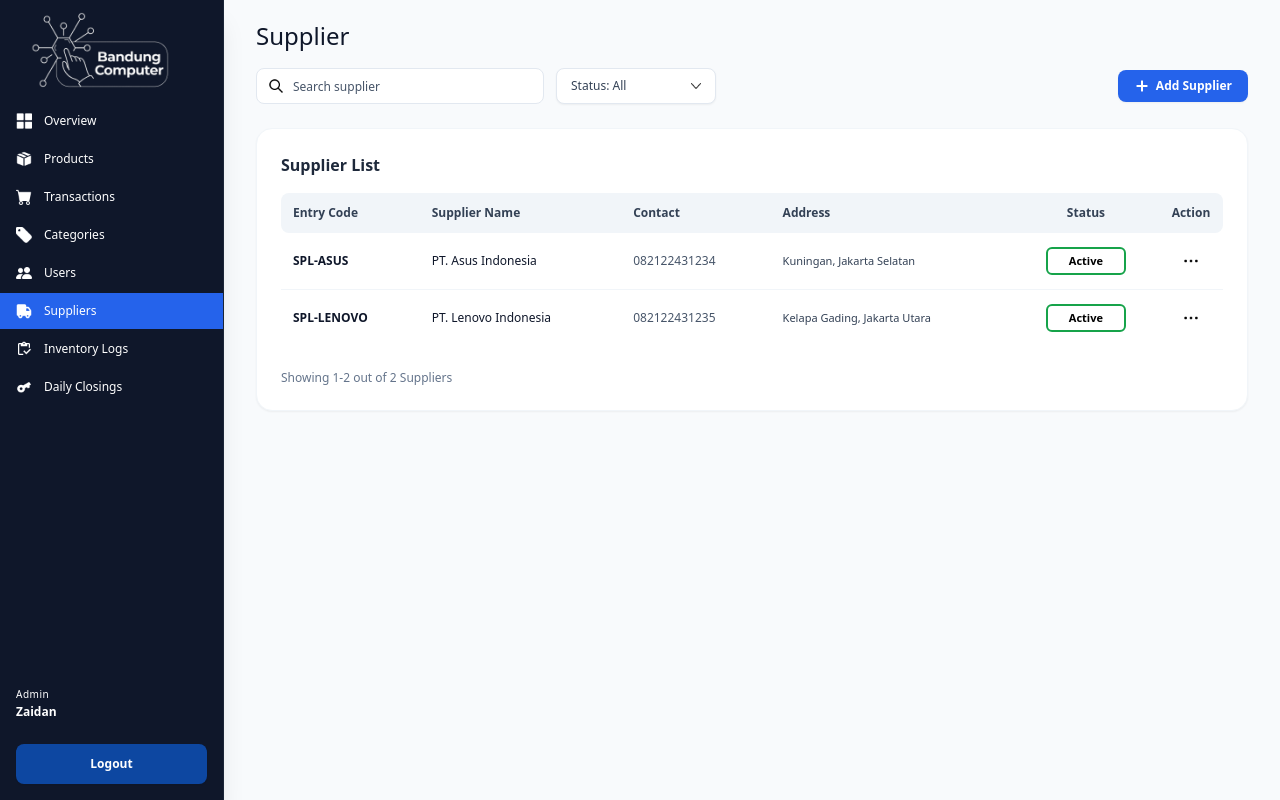
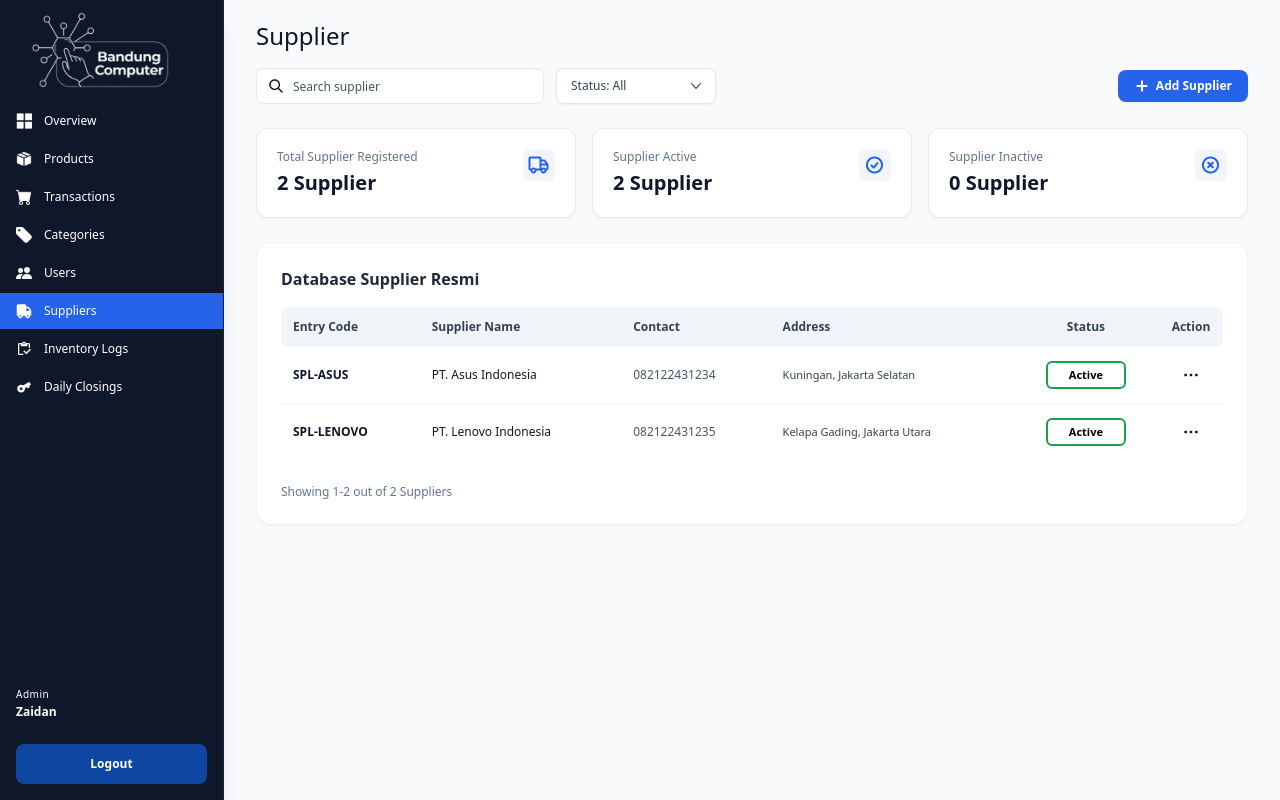
Before and after one commit to HexonidProductions/Kelompok3_BandungComputer, a Laravel app: page /suppliers in a window 1280 px wide. Run offline with Laravel 12, Linux system fonts and the light colour scheme; a user stored in the database is signed in; data comes from the database, SQL or seed files in the repository; style sheets or scripts are compiled from the project's sources; some libraries are stand-ins or nearby versions.

Commit message:
Apdet 3 card statistika di page Supplier dan Inventory Logs, sisa page Daily Closing

```diff
--- a/app/Http/Controllers/SupplierController.php
+++ b/app/Http/Controllers/SupplierController.php
@@ -14,6 +14,11 @@ class SupplierController extends Controller
     {
         $search = $request->input('search');
         $status = $request->input('status'); // Menerima filter status dari dropdown UI
+
+        // Data untuk 3 Card Statistik Real-Time Suppliers
+        $totalSuppliers = StockEntry::count();
+        $supplierActive = StockEntry::where('status', 'Active')->count();
+        $supplierInactive = StockEntry::where('status', 'Not Active')->count();
 
         // Variabel diubah dari $stockentry menjadi $suppliers
         $suppliers = StockEntry::when($search, function ($query, $search) {
@@ -33,8 +38,13 @@ class SupplierController extends Controller
             ->paginate(10)
             ->withQueryString();
 
-        // Mengirim variabel ke view (pastikan view menyesuaikan, atau gunakan compact('suppliers'))
-        return view('dashboard.suppliers.index', compact('suppliers'));
+        // Mengirim variabel beserta data statistik ke view
+        return view('dashboard.suppliers.index', compact(
+            'suppliers',
+            'totalSuppliers',
+            'supplierActive',
+            'supplierInactive'
+        ));
     }
 
     /**
--- a/resources/views/dashboard/suppliers/index.blade.php
+++ b/resources/views/dashboard/suppliers/index.blade.php
@@ -95,7 +95,7 @@
                 </div>
             </div>
 
-            <!-- Add Supplier Button (Tinggi h-9 agar sejajar sempurna) -->
+            <!-- Add Supplier Button -->
             <button type="button"
                 @click="createOpen = true"
                 class="inline-flex items-center gap-1.5 bg-blue-600 hover:bg-blue-700 text-white text-xs font-semibold px-4 py-2 rounded-lg shadow-sm transition-all cursor-pointer">
@@ -104,10 +104,46 @@
         </div>
     </div>
 
+    <!-- 3 Statistic Cards (Sesuai Desain UI/UX Suppliers) -->
+    <div style="display: grid; grid-template-columns: repeat(3, minmax(0, 1fr)); gap: 1rem;">
+        <!-- Card 1: Total Supplier Registered -->
+        <div class="bg-white rounded-xl p-5 shadow-sm border border-slate-200/80 flex justify-between items-start">
+            <div>
+                <p class="text-xs text-slate-500 font-medium mb-1">Total Supplier Registered</p>
+                <h3 class="text-xl font-bold text-slate-900">{{ $totalSuppliers ?? 0 }} Supplier</h3>
+            </div>
+            <div class="w-8 h-8 flex items-center justify-center rounded-lg bg-slate-100 shrink-0 ">
+                <img src="{{ asset('icons/fa7-solid_exchange-alt (4).png') }}" alt="Total Supplier Icon" class="w-6 h-6 object-contain">
+            </div>
+        </div>
+
+        <!-- Card 2: Supplier Active -->
+        <div class="bg-white rounded-xl p-5 shadow-sm border border-slate-200/80 flex justify-between items-start">
+            <div>
+                <p class="text-xs text-slate-500 font-medium mb-1">Supplier Active</p>
+                <h3 class="text-xl font-bold text-slate-900">{{ $supplierActive ?? 0 }} Supplier</h3>
+            </div>
+            <div class="w-8 h-8 flex items-center justify-center rounded-lg bg-slate-100 shrink-0 ">
+                <img src="{{ asset('icons/fa7-solid_exchange-alt (5).png') }}" alt="Supplier Active Icon" class="w-6 h-6 object-contain">
+            </div>
+        </div>
+
+        <!-- Card 3: Supplier Inactive -->
+        <div class="bg-white rounded-xl p-5 shadow-sm border border-slate-200/80 flex justify-between items-start">
+            <div>
+                <p class="text-xs text-slate-500 font-medium mb-1">Supplier Inactive</p>
+                <h3 class="text-xl font-bold text-slate-900">{{ $supplierInactive ?? 0 }} Supplier</h3>
+            </div>
+            <div class="w-8 h-8 flex items-center justify-center rounded-lg bg-slate-100 shrink-0 ">
+                <img src="{{ asset('icons/fa7-solid_exchange-alt (6).png') }}" alt="Supplier Inactive Icon" class="w-6 h-6 object-contain">
+            </div>
+        </div>
+    </div>
+
     <!-- Table Card -->
     <div class="bg-white rounded-2xl p-6 shadow-sm border border-slate-100">
         <div class="mb-4">
-            <h3 class="text-base font-bold text-slate-800">Supplier List</h3>
+            <h3 class="text-base font-bold text-slate-800">Database Supplier Resmi</h3>
         </div>
 
         <div class="overflow-x-auto">
@@ -202,7 +238,7 @@
                                 class="w-full h-10 border border-slate-200 rounded-lg px-3.5 text-xs text-slate-700 focus:outline-none focus:ring-0 focus:border-slate-300">
                         </div>
 
-                        <!-- Status Dropdown Add Modal (Posisi Ditukar ke Atas Address) -->
+                        <!-- Status Dropdown Add Modal -->
                         <div x-data="{ createStatusOpen: false, createStatusValue: '', createStatusName: 'Select status' }" class="relative">
                             <label class="block text-xs font-semibold text-slate-700 mb-1">Status</label>
                             <input type="hidden" name="status" x-model="createStatusValue" required>
@@ -228,11 +264,10 @@
                             </div>
                         </div>
 
-                        <!-- Address (Posisi Ditukar Menjadi di Bawah Status, Dibuat Span Full md:col-span-2 atau Sejajar Sesuai Kebutuhan) -->
-                        <!-- Address (Dibuat lebih panjang ke bawah menggunakan textarea dan rows) -->
+                        <!-- Address -->
                         <div class="relative md:col-span-2">
                             <label class="block text-xs font-semibold text-slate-700 mb-1">Address</label>
-                                <textarea name="address" rows="3" required placeholder="Enter address"
+                            <textarea name="address" rows="3" required placeholder="Enter address"
                                 class="w-full border border-slate-200 rounded-lg p-3 text-xs text-slate-700 focus:outline-none focus:ring-0 focus:border-slate-300 resize-none">{{ old('address') }}</textarea>
                         </div>
                     </div>
@@ -282,7 +317,7 @@
                                 class="w-full h-10 px-3.5 border border-slate-200 rounded-lg text-xs text-slate-700 bg-white focus:outline-none focus:ring-0 focus:border-slate-300">
                         </div>
 
-                        <!-- Status Dropdown Edit Modal (Posisi Ditukar ke Atas Address) -->
+                        <!-- Status Dropdown Edit Modal -->
                         <div x-data="{ editStatusOpen: false }" class="relative">
                             <label class="block text-xs font-semibold text-slate-700 mb-1">Status</label>
                             <input type="hidden" name="status" x-model="selectedSupplier.status" required>
@@ -308,22 +343,24 @@
                             </div>
                         </div>
 
-                        <!-- Address (Posisi Ditukar Menjadi di Bawah Status) -->
+                        <!-- Address -->
                         <div class="relative md:col-span-2">
                             <label class="block text-xs font-semibold text-slate-700 mb-1">Address</label>
-                            <textarea type="text" name="address" rows="3" x-model="selectedSupplier.address" required
-                            class="w-full border border-slate-200 rounded-lg p-3 text-xs text-slate-700 focus:outline-none focus:ring-0 focus:border-slate-300 resize-none"></textarea>
+                            <textarea name="address" rows="3" x-model="selectedSupplier.address" required
+                                class="w-full border border-slate-200 rounded-lg p-3 text-xs text-slate-700 focus:outline-none focus:ring-0 focus:border-slate-300 resize-none"></textarea>
                         </div>
                     </div>
 
                     <div class="flex justify-end items-center gap-3 pt-4 border-slate-100 mt-6">
                         <button type="button" @click="editOpen = false" class="w-20 h-8 flex items-center justify-center border border-slate-800 rounded-[5px] text-xs font-medium text-slate-800 hover:bg-slate-100 transition-colors cursor-pointer">Cancel</button>
+
+                        <!-- Tombol Delete dengan SweetAlert Fix (Warna Tombol Jelas) -->
                         <button type="button" @click.stop.prevent="
                             isSwalOpen = true;
                             Swal.mixin({
                                 customClass: {
-                                    confirmButton: 'bg-green-600 hover:bg-green-700 text-white font-semibold py-2 px-4 rounded-lg mx-1',
-                                    cancelButton: 'bg-red-600 hover:bg-red-700 text-white font-semibold py-2 px-4 rounded-lg mx-1'
+                                    confirmButton: 'font-semibold py-2 px-4 rounded-lg mx-2 cursor-pointer text-white',
+                                    cancelButton: 'font-semibold py-2 px-4 rounded-lg mx-2 cursor-pointer text-slate-800'
                                 },
                                 buttonsStyling: false
                             }).fire({
@@ -333,8 +370,14 @@
                                 showCancelButton: true,
                                 confirmButtonText: 'Yes, delete it!',
                                 cancelButtonText: 'No, cancel!',
-                                reverseButtons: true,
+                                reverseButtons: false,
                                 returnFocus: false,
+                                didOpen: () => {
+                                    const confirmBtn = Swal.getConfirmButton();
+                                    const cancelBtn = Swal.getCancelButton();
+                                    if (confirmBtn) confirmBtn.style.backgroundColor = '#DC2626';
+                                    if (cancelBtn) cancelBtn.style.backgroundColor = '#CBD5E1';
+                                },
                                 didClose: () => {
                                     setTimeout(() => { isSwalOpen = false; }, 100);
                                 }
@@ -346,6 +389,7 @@
                                 }
                             });
                         " class="w-20 h-8 flex items-center justify-center border border-[#DC2626] text-[#DC2626] hover:bg-[#DC2626]/5 rounded-[5px] text-xs font-medium transition-colors cursor-pointer">Delete</button>
+
                         <button type="submit" class="w-20 h-8 flex items-center justify-center bg-[#2563EB] hover:bg-blue-700 border border-transparent text-white rounded-[5px] text-xs font-medium transition-colors shadow-sm cursor-pointer">Save</button>
                     </div>
                 </form>
--- a/resources/views/dashboard/transactions/index.blade.php
+++ b/resources/views/dashboard/transactions/index.blade.php
@@ -120,7 +120,7 @@
             </div>
             <!-- Icon Placeholder -->
             <div class="w-8 h-8 flex items-center justify-center rounded-lg bg-slate-100 shrink-0">
-                <img src="{{ asset('icons/fa7-solid_exchange-alt (3).png') }}" alt="Total Products Icon" class="w-6 h-6 object-contain">
+                <img src="{{ asset('icons/fa7-solid_exchange-alt (3).png') }}" alt="Transaction Amount Icon" class="w-6 h-6 object-contain">
             </div>
         </div>
 
@@ -132,7 +132,7 @@
             </div>
             <!-- Icon Placeholder -->
             <div class="w-8 h-8 flex items-center justify-center rounded-lg bg-slate-100 shrink-0">
-                <img src="{{ asset('icons/average.png') }}" alt="Total Products Icon" class="w-6 h-6 object-contain">
+                <img src="{{ asset('icons/average.png') }}" alt="Average Transaction Icon" class="w-6 h-6 object-contain">
             </div>
         </div>
     </div>
```
Also changed, not shown: app/Http/Controllers/InventoryLogController.php (+13 -1 lines), resources/views/dashboard/inventory_logs/index.blade.php (+48 -3 lines), public/icons/fa7-solid_exchange-alt (4).png (added), public/icons/fa7-solid_exchange-alt (5).png (added), public/icons/fa7-solid_exchange-alt (6).png (added), public/icons/fa7-solid_exchange-alt (7).png (added), public/icons/fa7-solid_exchange-alt (8).png (added), public/icons/fa7-solid_exchange-alt (9).png (added).
